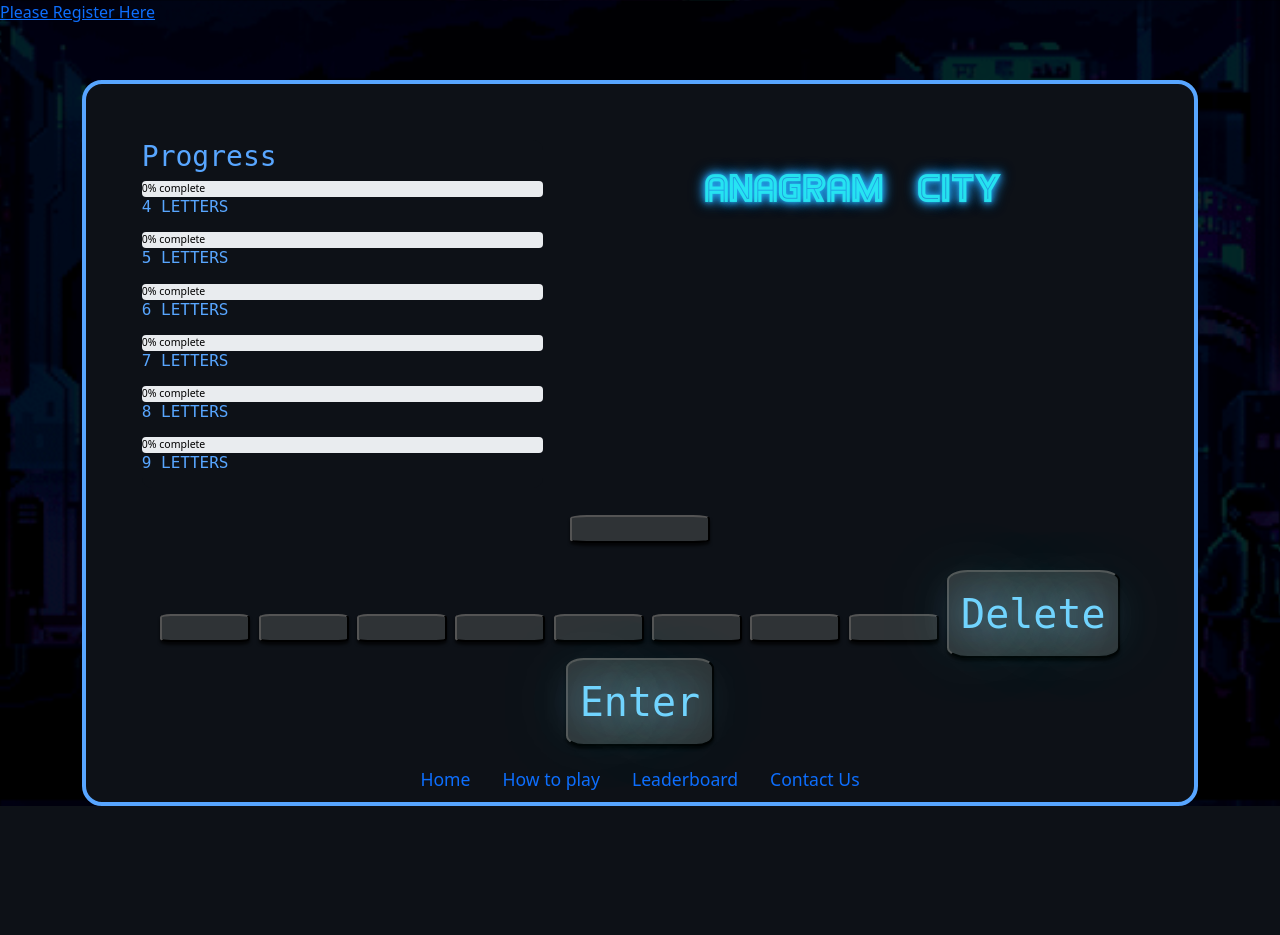
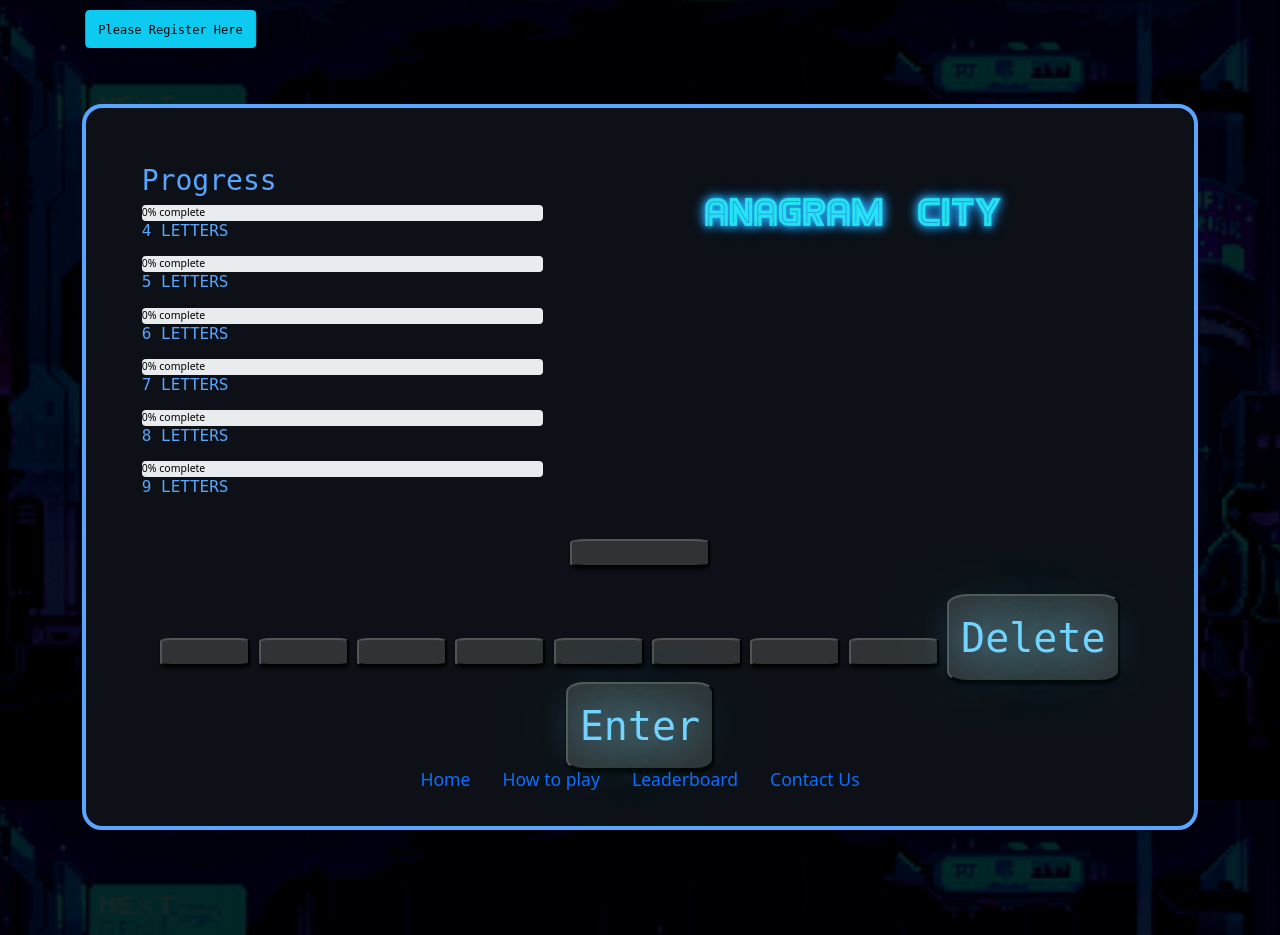
Before and after one commit to Tarnage/CITS3403-Project, a Flask app: page /game in a window 1280 px wide. Before the commit the page ends 806 px from the top, so only its background shows below. Run offline with Flask 2, Linux system fonts and the light colour scheme; data that the repository does not hold is empty.

Commit message:
style changes

```diff
--- a/app/static/assets/style/gameSytle.css
+++ b/app/static/assets/style/gameSytle.css
@@ -182,8 +182,21 @@ body {
 }
 
 /* * =============== Button =============== * */
+/* ===== Register Button ===== */
+.register-button {
+  margin-top: 10px;
+  position: relative;
+  left: 50%;
+  transform: translateX(-50%);
+}
+
+.register-button span {
+  font-size: 9px;
+  font-family: "Andalé Mono", monospace;
+}
+
 /* ===== Submit Score ===== */
-.btn-info {
+.submitscore-button {
   font-size: 13px;
   position: absolute;
   align-content: center;
@@ -195,7 +208,7 @@ body {
 }
 
 /* ===== Hover ===== */
-.btn-info:hover {
+.submitscore-button:hover {
   background-color: #c3f1f7;
   box-shadow: 0 5px 15px 	rgba(195, 241, 247, 0.2);
   width: 7.5%;
@@ -337,12 +350,23 @@ body {
   }
 
   /* Button */
-  .btn-info {
+  .register-button {
+    margin-top: 10px;
+    position: relative;
+    left: 0%;
+    transform: translateX(50%);
+  }
+
+  .register-button span {
+    font-size: 12px;
+  }
+
+  .submitscore-button {
     right: 5%;
     bottom: 5%;
   }
 
-  .btn-info:hover {
+  .submitscore-button:hover {
     width: 7.5%;
   }
 
--- a/app/static/assets/style/stats.css
+++ b/app/static/assets/style/stats.css
@@ -10,7 +10,7 @@ body {
   width: 100%;
   height: 100vh;
   /* GIF Image "https://opensea.io/assets/matic/0x2953399124f0cbb46d2cbacd8a89cf0599974963/60450985394250500379570173737850728793158825866208713302522449994820259676161/"*/
-  background: rgba(0, 0, 0, 0.92) url(../img/stock/neon_city.gif) no-repeat center;
+  background: rgba(0, 0, 0, 0.92) url(../img/stock/neon_city.gif) repeat-y center;
   background-blend-mode: multiply;
   background-size: cover;
 }
--- a/app/templates/base.html
+++ b/app/templates/base.html
@@ -52,6 +52,7 @@
 {% block content %}{% endblock %}
 
   <!-- navbar -->
+	<div class="navbar"></div>
     <ul class="nav justify-content-center fixed-bottom hero-nav">
       <li class="nav-item">
         <a class="nav-link" aria-current="page" href="{{ url_for('index') }}"><span>Home</span></a>
@@ -72,6 +73,8 @@
       {% endif %}
 
     </ul>
+  </body>
+
   <!-- Modal -->
   <!-- Same modal exists in game.html -->
   <div class="modal fade" id="how-to-play-modal" tabindex="-1"  aria-hidden="true">
@@ -86,6 +89,7 @@
             <li>Your goal is to create as many words of 4 letters or more as possible, using each letter once only. </li>
             <li>Every word must include the main letter. </li>
             <li>There will be one word that uses all 9 letters. </li>
+            <li>Words do not begin with vowels. </li>
           </ul>
         </div>
         <div class="modal-footer">
--- a/app/templates/game.html
+++ b/app/templates/game.html
@@ -17,7 +17,7 @@
 {% if user %}
   <h4>Welcome back {{ current_user.username }} {{ score }}</h4>
 {% else %}
-  <a href="{{ url_for('register') }}">Please Register Here</a>
+  <button type="submit" class="btn btn-info register-button" formaction="{{ url_for('register') }}"><span>Please Register Here</span></button><br>
 {% endif %}
 
   <div class="container" >
@@ -133,7 +133,7 @@
       <br>
       <div class="row">
         <div class="container submit-container">
-          <button class="btn btn-lg btn-info" onclick="submitScore()">Submit Score</button>
+          <button class="btn btn-lg btn-info submitscore-button" onclick="submitScore()">Submit Score</button>
         </div>
       </div>
       {% endif %}
```
Lines whose indentation alone changed are shown as unchanged.
